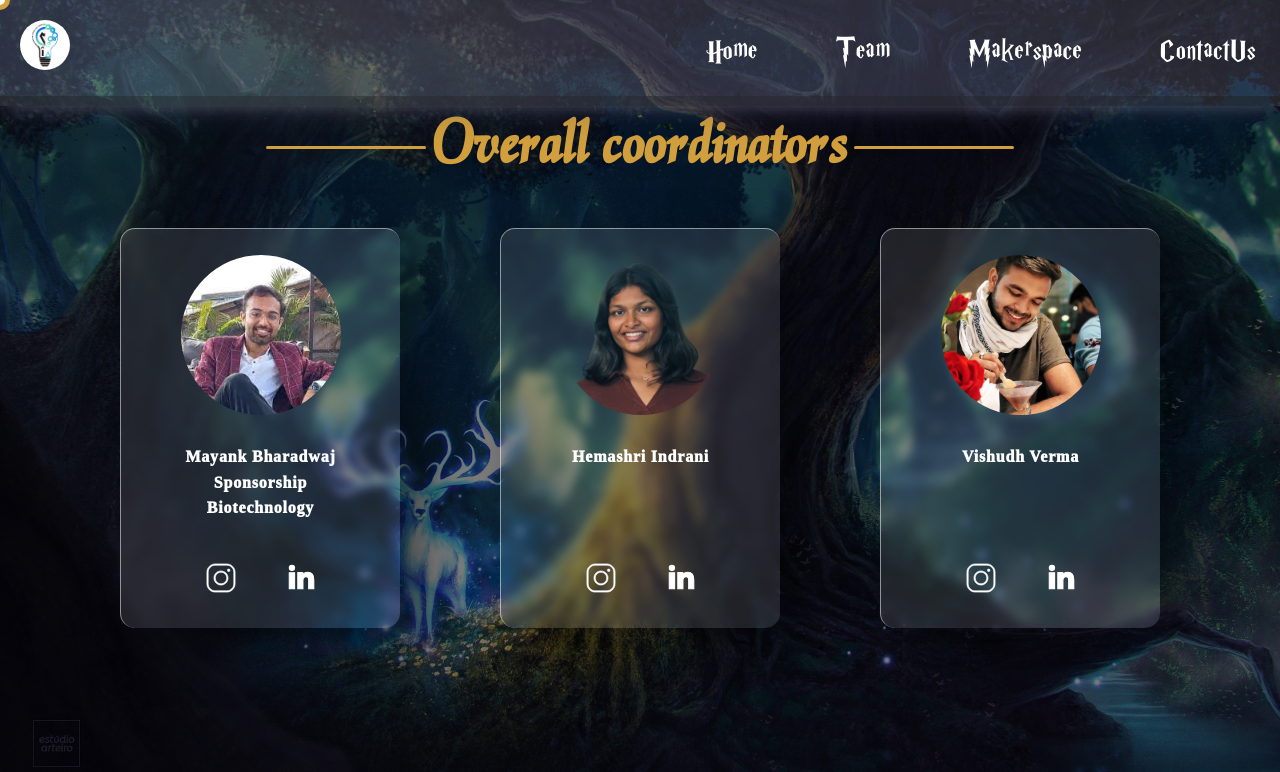
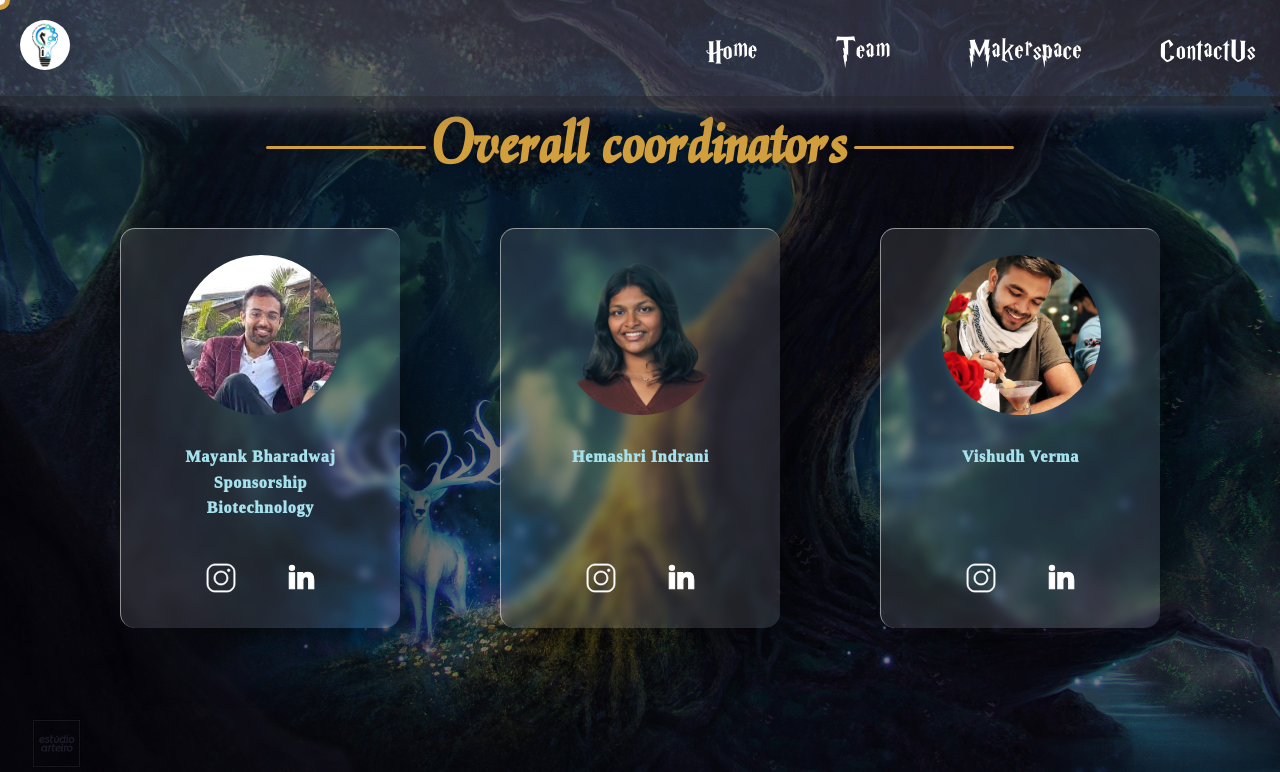
Before and after one commit to lakshmanmulchandani/InnovationCell-Website, a React (Create React App) app in the folder client/: page /teams in a window 1280 px wide. Shown: the top 772 px of the page. Built offline with nearby package versions, Linux system fonts and the light colour scheme; a web font is replaced by a local one.

Commit message:
update font style and font color change

```diff
--- a/client/src/Components/Team/Team.css
+++ b/client/src/Components/Team/Team.css
@@ -116,7 +116,8 @@
 
 .container .card .content p {
   font-size: 1rem;
-  color: white;
+  /*color: white;*/
+  color:rgb(165, 226, 237);
   font-weight: 1000;
   margin-bottom: 1rem;
 }
@@ -177,6 +178,9 @@
 }
 .nameCard p {
   transition: all 0.5s;
+   /*change color and style*/
+  color:rgb(165, 226, 237);
+  font-style: bold;
 }
 
 .nameCard:hover p {
--- a/client/src/Components/Team/members.json
+++ b/client/src/Components/Team/members.json
@@ -600,6 +600,12 @@
             "insta": "https://www.instagram.com/niteshkumar3423/",
             "linkedin": "https://www.linkedin.com/in/nitesh-kumar-23751225a?utm_source=share&utm_campaign=share_via&utm_content=profile&utm_medium=android_app",
             "domain": "Spons"
+         },
+         {
+            "name": "Manisha",
+            "insta": "https://www.instagram.com/manisha_79122?igsh=cDV3bG9xM2Z1a24z",
+            "linkedin": "https://www.linkedin.com/in/manisha-singh-15a63a232?utm_source=share&utm_campaign=share_via&utm_content=profile&utm_medium=android_app",
+            "domain": "Event Management"
          }
       ],
       "executives": [
```
